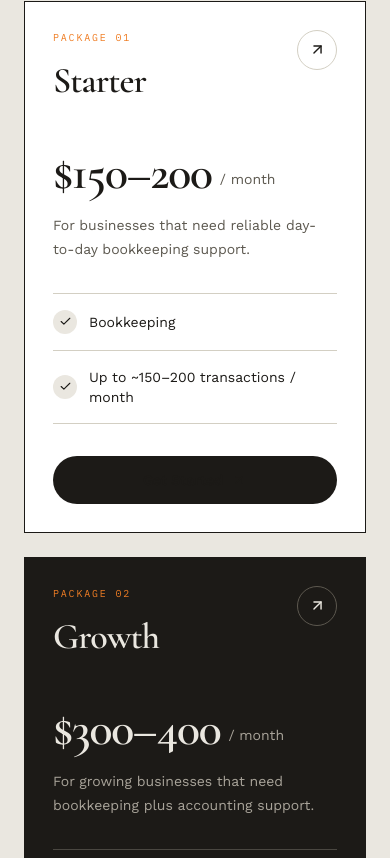
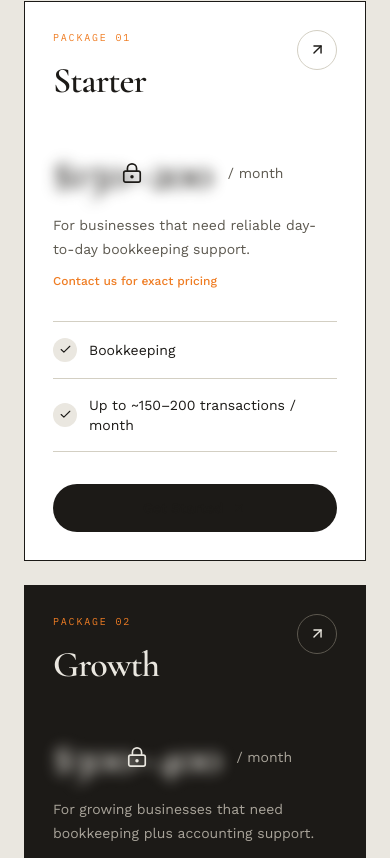
Before and after one commit to asasatha9494/finex-website, a Next.js app: page / in a window 390 px wide. Shown: the part 7480-8338 px from the top of the page. Built offline with nearby package versions, Linux system fonts and the light colour scheme.

Commit message:
update admin navbar and pricing

```diff
--- a/app/admin/page.tsx
+++ b/app/admin/page.tsx
@@ -3,6 +3,7 @@ import { redirect } from "next/navigation";
 import { db } from "@/prisma/db";
 import AdminLogout from "@/components/AdminLogout";
 import AdminStatusSelect from "@/components/AdminStatusSelect";
+import Clients from "@/components/Clients";
 
 export default async function AdminPage() {
     const session = await auth();
--- a/components/Navbar.tsx
+++ b/components/Navbar.tsx
@@ -9,7 +9,7 @@ const navItems = [
   { name: "Process", href: "#process" },
   { name: "Pricing", href: "#pricing" },
   { name: "About", href: "#about" },
-  { name: "About", href: "#about" },
+  { name: "Blog", href: "/Blog" },
 ];
 
 export default function Navbar() {
--- a/components/Pricing.tsx
+++ b/components/Pricing.tsx
@@ -1,4 +1,4 @@
-import { ArrowUpRight, Check } from "lucide-react";
+import { ArrowUpRight, Check, LockKeyhole } from "lucide-react";
 
 const plans = [
   {
@@ -71,13 +71,7 @@ export default function Pricing() {
               {/* Header */}
               <div className="flex items-start justify-between">
                 <div>
-                  <p
-                    className={`finex-mono text-[10px] tracking-[0.18em] ${
-                      plan.featured
-                        ? "text-[#ef7d24]"
-                        : "text-[#ef7d24]"
-                    }`}
-                  >
+                  <p className="finex-mono text-[10px] tracking-[0.18em] text-[#ef7d24]">
                     PACKAGE {plan.number}
                   </p>
 
@@ -99,13 +93,28 @@ export default function Pricing() {
 
               {/* Price */}
               <div className="mt-12">
-                <div className="flex items-end gap-2">
-                  <span className="finex-heading text-5xl md:text-6xl">
-                    {plan.price}
-                  </span>
+                <div className="flex items-center gap-4">
+                  <div className="relative">
+                    <span
+                      className="finex-heading select-none text-5xl blur-[7px] md:text-6xl"
+                      aria-hidden="true"
+                    >
+                      {plan.price}
+                    </span>
+
+                    <div
+                      className={`absolute inset-0 flex items-center justify-center ${
+                        plan.featured
+                          ? "text-[#eae7e0]"
+                          : "text-[#1c1a17]"
+                      }`}
+                    >
+                      <LockKeyhole size={22} strokeWidth={1.8} />
+                    </div>
+                  </div>
 
                   <span
-                    className={`finex-body mb-2 text-sm ${
+                    className={`finex-body text-sm ${
                       plan.featured
                         ? "text-[#a9a49a]"
                         : "text-[#5c584f]"
@@ -123,6 +132,16 @@ export default function Pricing() {
                   }`}
                 >
                   {plan.description}
+                </p>
+
+                <p
+                  className={`mt-3 text-xs font-medium ${
+                    plan.featured
+                      ? "text-[#ef7d24]"
+                      : "text-[#ef7d24]"
+                  }`}
+                >
+                  Contact us for exact pricing
                 </p>
               </div>
 
```
